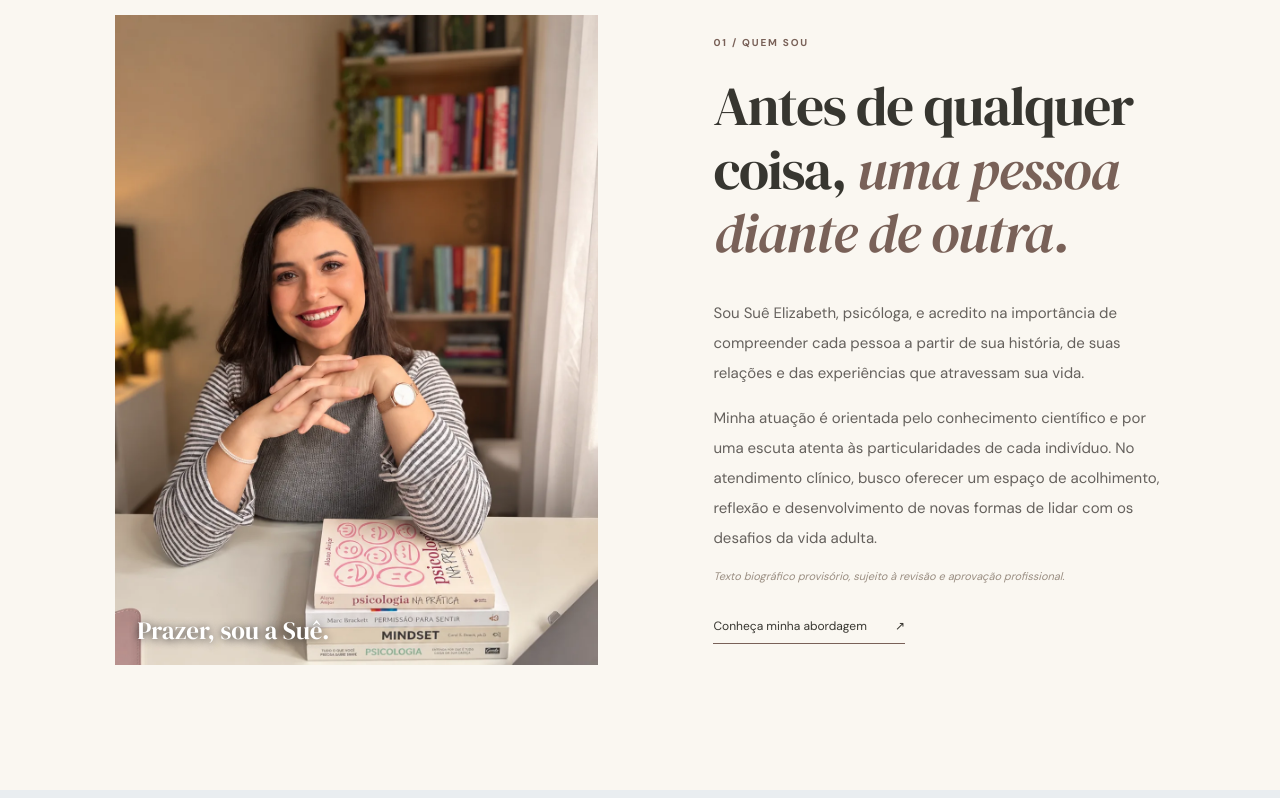
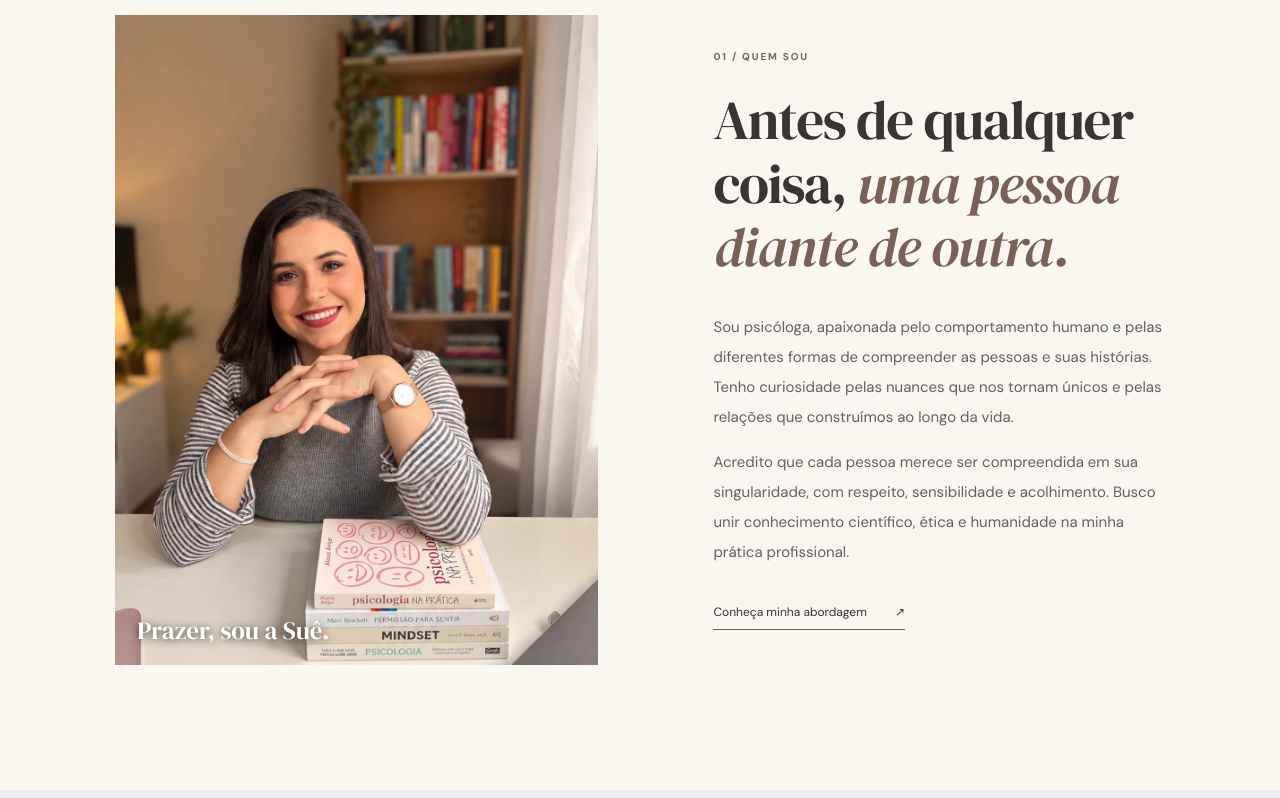
Before and after one commit to breno97xavier-rgb/sue-elizabeth-site, a website built with Vite: page index.html in a window 1280 px wide. Shown: the part 1117-1915 px from the top of the page. Built offline with nearby package versions, Linux system fonts and the light colour scheme.

Commit message:
Atualizar texto definitivo da seção Quem sou

```diff
--- a/index.html
+++ b/index.html
@@ -3,7 +3,7 @@
 <body><header class="header"><a class="brand" href="#inicio" aria-label="Suê Elizabeth, início"><span class="brand-name">suê elizabeth<span class="period">.</span></span><span class="brand-sub">PSICÓLOGA · CRP 08/40921</span></a><nav aria-label="Navegação principal"><a href="#sobre">Sobre mim</a><a href="#psicoterapia">Psicoterapia</a><a href="#abordagem">Minha abordagem</a></nav><a class="header-cta" href="https://wa.me/5541987032326?text=Ol%C3%A1%2C%20Su%C3%AA.%20Gostaria%20de%20saber%20mais%20sobre%20a%20psicoterapia." target="_blank" rel="noopener noreferrer">Vamos conversar <span aria-hidden="true">↗</span></a><button class="menu-toggle" aria-label="Abrir menu" aria-expanded="false">☰</button></header>
 <main><section class="hero" id="inicio"><div class="hero-copy"><p class="eyebrow"><span class="line"></span> PSICOTERAPIA ONLINE PARA ADULTOS</p><h1>Há espaço para <em>você</em> aqui.</h1><p class="hero-desc">Um encontro com a sua história, no seu tempo. Um espaço de escuta, compreensão e cuidado para atravessar os desafios da vida.</p><a class="button button-dark" href="https://wa.me/5541987032326?text=Ol%C3%A1%2C%20Su%C3%AA.%20Gostaria%20de%20saber%20mais%20sobre%20a%20psicoterapia." target="_blank" rel="noopener noreferrer">Quero começar a conversar <span>↗</span></a><div class="hero-bottom"><span>SUÊ ELIZABETH</span><span>PSICÓLOGA · CRP 08/40921</span></div></div><div class="hero-image"><img src="assets/hero.webp" alt="Retrato da psicóloga Suê Elizabeth sentada em uma poltrona" fetchpriority="high"/><span class="image-caption">Um espaço para ser quem você é.</span></div></section>
 <section class="intro-strip"><span>ESCUTA</span><span class="star" aria-hidden="true">✳︎</span><span>ACOLHIMENTO</span><span class="star" aria-hidden="true">✳︎</span><span>CIÊNCIA</span><span class="star" aria-hidden="true">✳︎</span><span>SINGULARIDADE</span></section>
-<section class="section about" id="sobre"><div class="about-photo"><img loading="lazy" src="assets/contato.webp" alt="Suê Elizabeth sorrindo em seu espaço de leitura"/><span class="photo-note">Prazer, sou a Suê.</span></div><div class="about-copy"><p class="eyebrow">01 / QUEM SOU</p><h2>Antes de qualquer coisa, <em>uma pessoa diante de outra.</em></h2><p>Sou Suê Elizabeth, psicóloga, e acredito na importância de compreender cada pessoa a partir de sua história, de suas relações e das experiências que atravessam sua vida.</p><p>Minha atuação é orientada pelo conhecimento científico e por uma escuta atenta às particularidades de cada indivíduo. No atendimento clínico, busco oferecer um espaço de acolhimento, reflexão e desenvolvimento de novas formas de lidar com os desafios da vida adulta.</p><p class="draft-note">Texto biográfico provisório, sujeito à revisão e aprovação profissional.</p><a class="text-link" href="#abordagem">Conheça minha abordagem <span>↗</span></a></div></section>
+<section class="section about" id="sobre"><div class="about-photo"><img loading="lazy" src="assets/contato.webp" alt="Suê Elizabeth sorrindo em seu espaço de leitura"/><span class="photo-note">Prazer, sou a Suê.</span></div><div class="about-copy"><p class="eyebrow">01 / QUEM SOU</p><h2>Antes de qualquer coisa, <em>uma pessoa diante de outra.</em></h2><p>Sou psicóloga, apaixonada pelo comportamento humano e pelas diferentes formas de compreender as pessoas e suas histórias. Tenho curiosidade pelas nuances que nos tornam únicos e pelas relações que construímos ao longo da vida.</p><p>Acredito que cada pessoa merece ser compreendida em sua singularidade, com respeito, sensibilidade e acolhimento. Busco unir conhecimento científico, ética e humanidade na minha prática profissional.</p><a class="text-link" href="#abordagem">Conheça minha abordagem <span>↗</span></a></div></section>
 <section class="section therapy" id="psicoterapia"><div class="therapy-head"><p class="eyebrow">02 / O PROCESSO TERAPÊUTICO</p><h2>Você não precisa ter <em>todas as respostas</em> para começar.</h2><p>A psicoterapia pode ser um espaço para olhar com mais atenção para aquilo que você vive, sente e deseja transformar.</p></div><div class="therapy-grid"><article><span class="card-num">01</span><h3>Ser escutado de verdade</h3><p>Um espaço de escuta respeitosa, sem julgamentos, para falar sobre o que importa para você.</p></article><article><span class="card-num">02</span><h3>Compreender seus caminhos</h3><p>Observar padrões, emoções e relações para ampliar a compreensão sobre a própria experiência.</p></article><article><span class="card-num">03</span><h3>Construir novas possibilidades</h3><p>Desenvolver recursos para lidar com desafios e fazer escolhas mais alinhadas aos seus valores.</p></article></div><div class="therapy-foot"><span>ATENDIMENTO ONLINE · ADULTOS · TODO O BRASIL</span><a class="text-link" href="https://wa.me/5541987032326?text=Ol%C3%A1%2C%20Su%C3%AA.%20Gostaria%20de%20saber%20mais%20sobre%20a%20psicoterapia." target="_blank" rel="noopener noreferrer">Falar sobre atendimento ↗</a></div></section>
 <section class="section approach" id="abordagem"><div class="approach-copy"><p class="eyebrow">03 / MINHA ABORDAGEM</p><h2>Um olhar atento à sua <em>singularidade.</em></h2><p>Meu trabalho dialoga com a clínica analítico-comportamental e a Terapia de Aceitação e Compromisso (ACT), valorizando a compreensão do contexto de vida de cada pessoa.</p><p>Mais do que buscar respostas prontas, o processo terapêutico convida à reflexão sobre sentimentos, comportamentos e aquilo que faz sentido para você.</p><p class="approach-note">Cada trajetória é única. O cuidado também deve ser.</p></div><div class="approach-photo"><img loading="lazy" src="assets/atendimento.webp" alt="Suê Elizabeth sentada em uma poltrona, em ambiente tranquilo"/></div></section>
 <section class="quote"><span class="quote-mark">“</span><blockquote>Nem tudo precisa ser resolvido de uma vez. Às vezes, o primeiro passo é poder falar sobre isso.</blockquote><span class="quote-credit">UM CONVITE AO CUIDADO</span></section>
```
